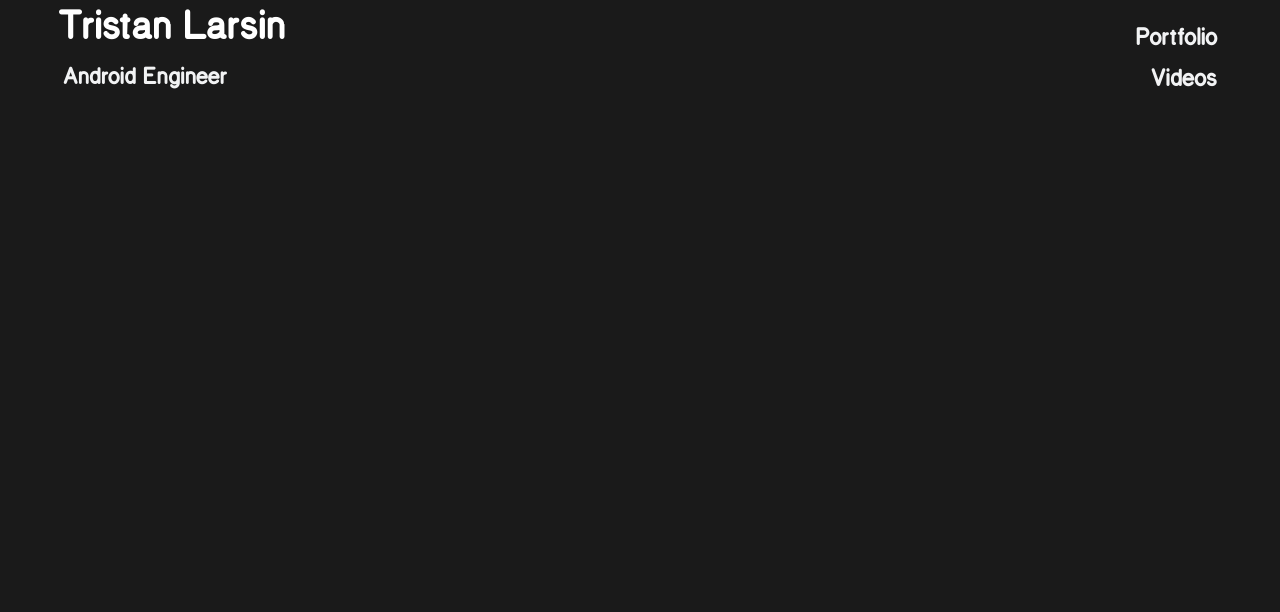
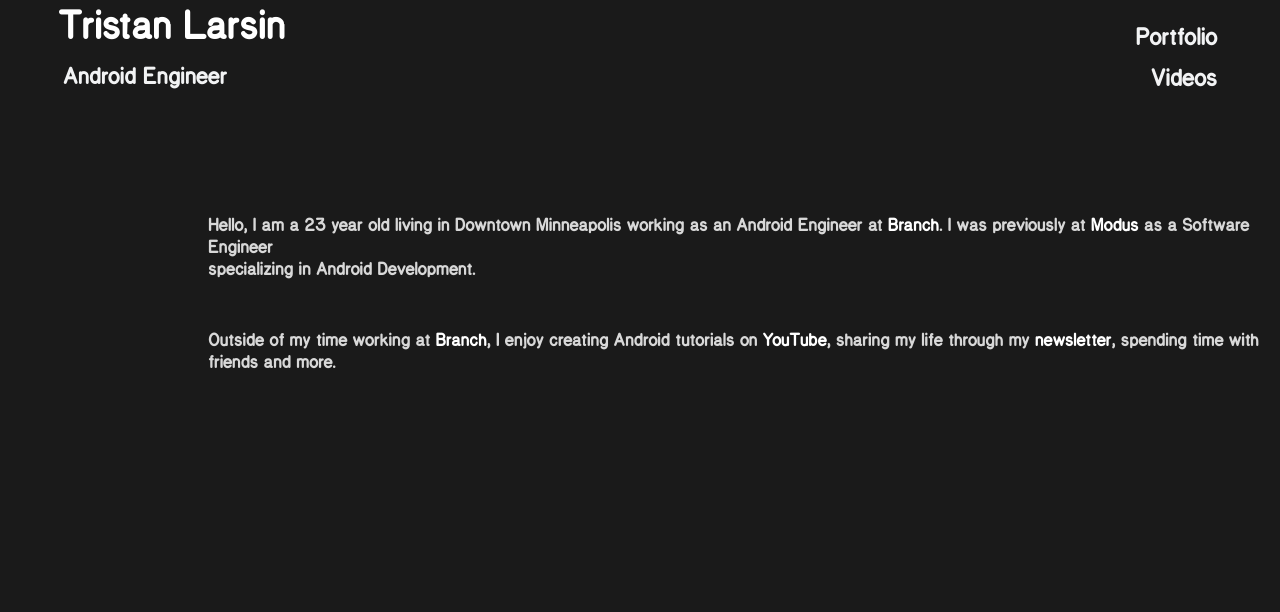
Before and after one commit to tlarsin/Portfolio-Site, a PHP site: page / in a window 1280 px wide. Shown: the part 50-662 px from the top of the page. Run offline with PHP 8.4, Linux system fonts and the light colour scheme.

Commit message:
Added a little about me.

```diff
--- a/index.html
+++ b/index.html
@@ -24,7 +24,20 @@
   </div>
 
   <div class="content">
+    <p class="intro">
+      Hello, I am a 23 year old living in Downtown Minneapolis working as an Android Engineer at
+      <a href="https://www.branchapp.com/" target="_blank" class="branch">Branch</a>. I was previously at
+      <a href="https://www.gomodus.com/" target="_blank" class="modus">Modus</a> as a Software Engineer</br/>
+      specializing in Android Development.
+    </p>
 
+    <p class="middle">
+      Outside of my time working at <a href="https://www.branchapp.com/" target="_blank" class="branch">Branch</a>, I enjoy
+      creating Android tutorials on <a href="https://www.youtube.com/channel/UC_0ZmVbT2ze8ZF8feC3tuoQ?view_as=subscriber" target="_blank">YouTube</a>,
+      sharing my life through my <a href="https://tristanlarsin.us20.list-manage.com/subscribe?u=3f45a5527e645de570fcb3c32&id=7105b6dfb8" target="_blank">newsletter</a>,
+      spending time with <br />friends and more.
+
+    </p>
   </div>
 
   <div class="footer">
--- a/res/css/index.css
+++ b/res/css/index.css
@@ -56,11 +56,35 @@ body {
 }
 
 .nav a:hover {
-  color: #ffffff;
+  color: #d8d8d8;
 }
 
 .nav a.active {
   color: #ffffff;
+}
+
+.content {
+  position: relative;
+  top: 100px;
+  margin-left: 200px;
+  clear: both;
+  font-size: 18px;
+  font-weight: bold;
+  color: #D8D8D8;
+  line-height: 1.2;
+}
+
+.content a {
+  color: #ffffff;
+  text-decoration: none;
+}
+
+.content p {
+  width: auto;
+}
+
+.middle {
+  margin-top: 50px;
 }
 
 .footer {
```
Also changed, not shown: 1 other file.
